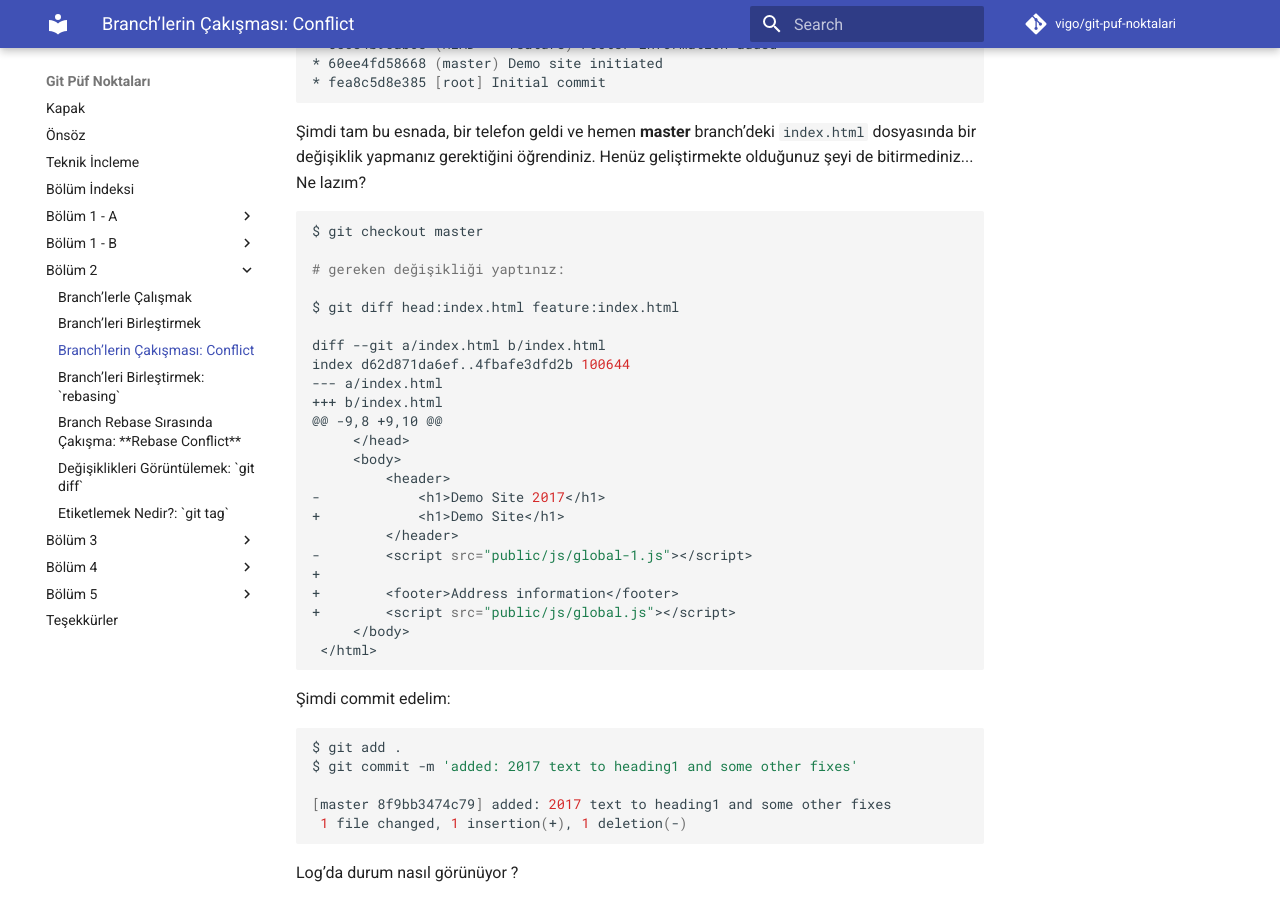
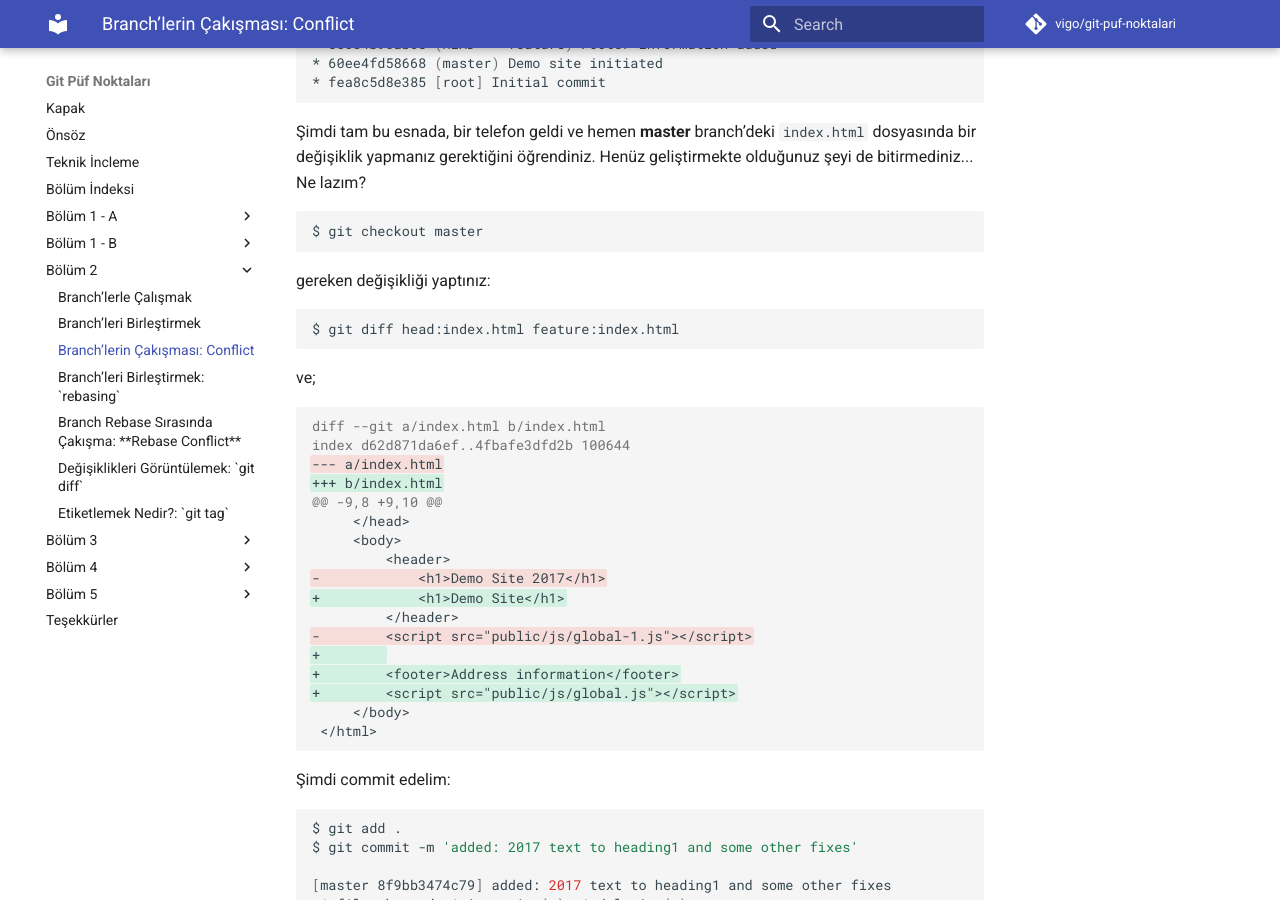
Before and after one commit to vigo/git-puf-noktalari, an MkDocs documentation site: the page built from docs/bolum-02/03-branch-lerin-cakismasi-conflict.md, in a window 1280 px wide and 900 px high, scrolled down 1478 px. Built offline with MkDocs 1.6.1 and Material for MkDocs 9.7.7, drawn with Linux system fonts in a browser that asks for light colours; comment, search, counter and statistics services are not loaded.

Commit message:
improve diff

````diff
--- a/docs/bolum-02/03-branch-lerin-cakismasi-conflict.md
+++ b/docs/bolum-02/03-branch-lerin-cakismasi-conflict.md
@@ -63,11 +63,17 @@ geliştirmekte olduğunuz şeyi de bitirmediniz... Ne lazım?
 
 ```bash
 $ git checkout master
+```
 
-# gereken değişikliği yaptınız:
+gereken değişikliği yaptınız:
 
+```bash
 $ git diff head:index.html feature:index.html
+```
 
+ve;
+
+```diff
 diff --git a/index.html b/index.html
 index d62d871da6ef..4fbafe3dfd2b 100644
 --- a/index.html
@@ -86,7 +92,6 @@ index d62d871da6ef..4fbafe3dfd2b 100644
      </body>
  </html>
 ```
-
 
 Şimdi commit edelim:
 
````
